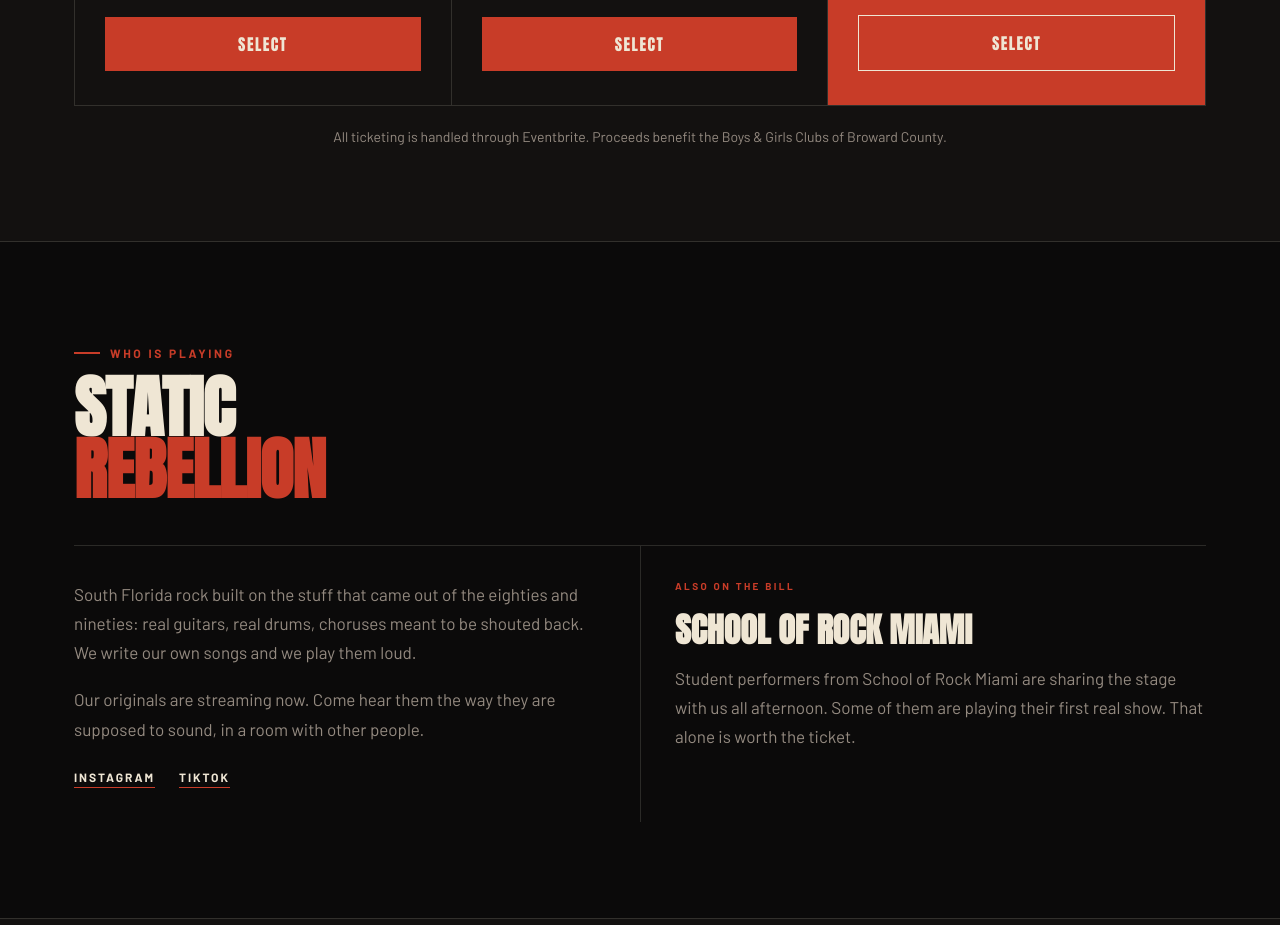
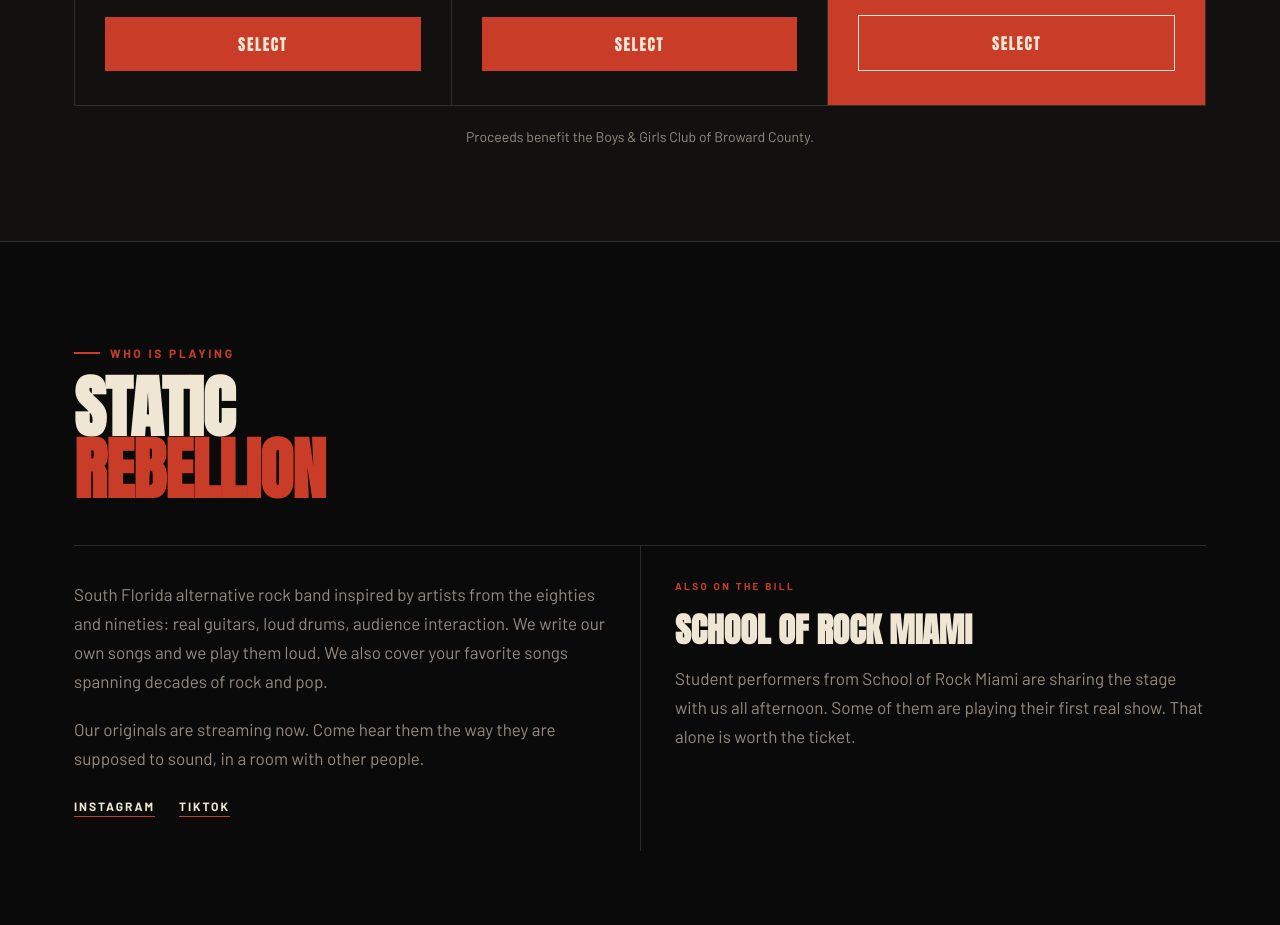
Before and after one commit to NadavM316111/rock-for-a-cause, a Next.js app: page / in a window 1280 px wide. Shown: the part 3500-4425 px from the top of the page. Built offline with nearby package versions, Linux system fonts and the light colour scheme.

Commit message:
spo app store

```diff
--- a/app/page.tsx
+++ b/app/page.tsx
@@ -1036,8 +1036,8 @@
               textAlign: "center",
             }}
           >
-            All ticketing is handled through Eventbrite. Proceeds benefit the
-            Boys &amp; Girls Clubs of Broward County.
+            Proceeds benefit the
+            Boys &amp; Girls Club of Broward County.
           </p>
         </div>
       </section>
@@ -1064,10 +1064,10 @@
               }}
             >
               <p style={{ fontSize: 17, lineHeight: 1.72, color: C.muted }}>
-                South Florida rock built on the stuff that came out of the
-                eighties and nineties: real guitars, real drums, choruses meant
-                to be shouted back. We write our own songs and we play them
-                loud.
+                South Florida alternative rock band inspired by artists from the
+                eighties and nineties: real guitars, loud drums, audience interaction.
+                We write our own songs and we play them
+                loud. We also cover your favorite songs spanning decades of rock and pop.
               </p>
               <p
                 style={{
```
